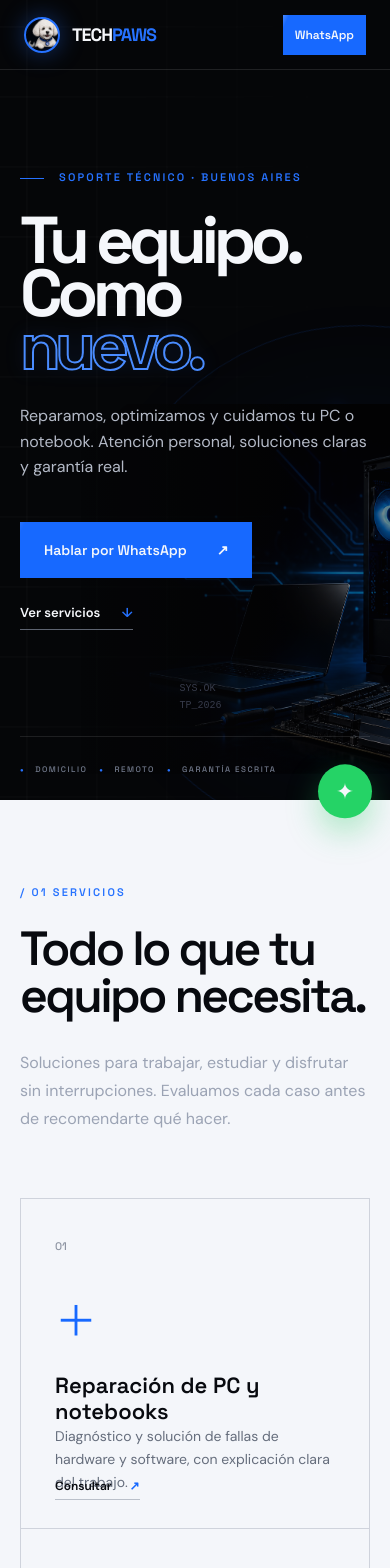
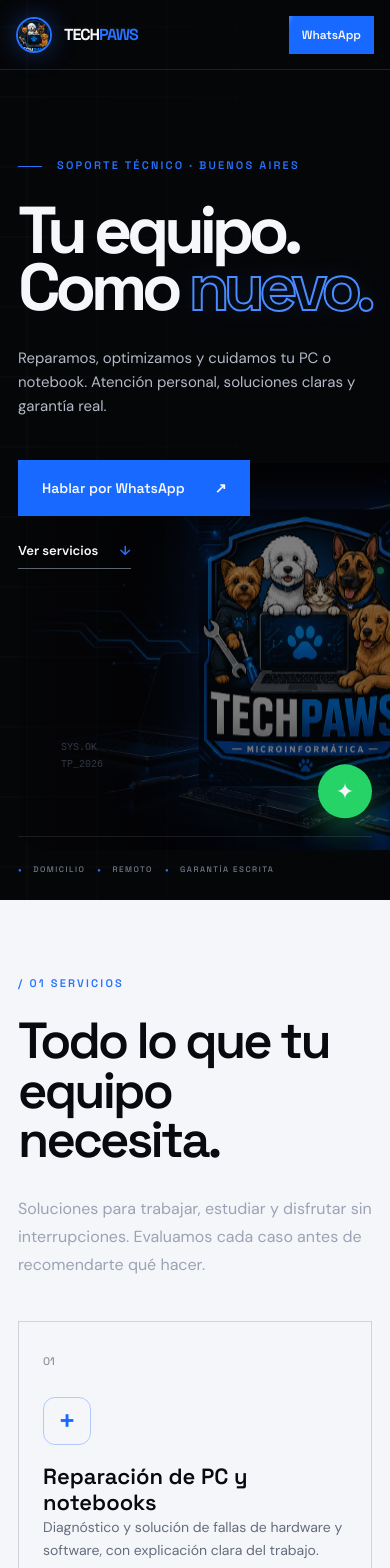
Before and after one commit to JulianBati92/TechPaws, a Next.js app: page / in a window 390 px wide. Shown: the top 1568 px of the page. Built offline with nearby package versions, Linux system fonts and the light colour scheme.

Commit message:
Se corrige responsive y se inmcorpora logo oficial

```diff
--- a/app/layout.tsx
+++ b/app/layout.tsx
@@ -1,6 +1,7 @@
 import type { Metadata } from "next";
 import "./globals.css";
 import "./animations.css";
+import "./responsive-fixes.css";
 
 export const metadata: Metadata = {
   title: "TechPaws | Reparación de PC y notebooks",
--- a/app/page.tsx
+++ b/app/page.tsx
@@ -21,7 +21,7 @@
   return <span className="paw" aria-hidden="true"><i /><i /><i /><i /><b /></span>;
 }
 
-function BrandIcon() { return <span className="brand-mascot" aria-hidden="true" />; }
+function BrandIcon() { return <span className="brand-mascot" aria-hidden="true"><img src="/logo-techpaws.png" alt="" /></span>; }
 
 export default function Home() {
   return (
@@ -47,7 +47,7 @@
         </div>
         <div className="hero-art" aria-hidden="true">
           <div className="orbit orbit-a" /><div className="orbit orbit-b" /><div className="glow" />
-          <div className="tech-visual"><img src="/techpaws-hero.png" alt="Computadoras y mascota de TechPaws" /></div>
+          <div className="tech-visual"><img className="tech-scene" src="/techpaws-hero.png" alt="Computadoras y servicio técnico TechPaws" /><img className="hero-logo" src="/logo-techpaws.png" alt="Logo TechPaws con todos sus precursores" /></div>
           <span className="status"><i /> SOPORTE ACTIVO</span>
           <span className="code">SYS.OK<br />TP_2026</span>
         </div>
@@ -57,7 +57,7 @@
       <section className="section services" id="servicios">
         <div className="section-head"><div><p className="kicker">/ 01 SERVICIOS</p><h2>Todo lo que tu<br />equipo necesita.</h2></div><p>Soluciones para trabajar, estudiar y disfrutar sin interrupciones. Evaluamos cada caso antes de recomendarte qué hacer.</p></div>
         <div className="service-grid">
-          {services.map((service) => <article className="service-card" key={service.n}><span>{service.n}</span><div className="service-icon">＋</div><h3>{service.title}</h3><p>{service.text}</p><a href="#contacto" aria-label={`Consultar por ${service.title}`}>Consultar <b>↗</b></a></article>)}
+          {services.map((service) => <article className="service-card" key={service.n}><span>{service.n}</span><div className="service-icon" aria-hidden="true">+</div><h3>{service.title}</h3><p>{service.text}</p><a href="#contacto" aria-label={`Consultar por ${service.title}`}>Consultar <b>↗</b></a></article>)}
         </div>
       </section>
 
@@ -68,7 +68,7 @@
       </section>
 
       <section className="about section" id="nosotros">
-        <div className="about-card"><div className="about-mark"><PawMark /></div><div><p className="kicker">/ 03 SOBRE TECHPAWS</p><h2>Tecnología que vuelve a acompañarte.</h2><p>En TechPaws creemos que reparar bien también es comunicar bien. Revisamos tu equipo, te contamos qué encontramos y acordamos la solución antes de avanzar. Sin tecnicismos innecesarios ni sorpresas.</p><div className="modes"><span><b>⌂</b> Atención a domicilio</span><span><b>⌁</b> Servicio remoto</span></div></div></div>
+        <div className="about-card"><div className="about-mark"><img src="/logo-techpaws.png" alt="Logo oficial de TechPaws con todos sus precursores" /></div><div><p className="kicker">/ 03 SOBRE TECHPAWS</p><h2>Tecnología que vuelve a acompañarte.</h2><p>En TechPaws creemos que reparar bien también es comunicar bien. Revisamos tu equipo, te contamos qué encontramos y acordamos la solución antes de avanzar. Sin tecnicismos innecesarios ni sorpresas.</p><div className="modes"><span><b>⌂</b> Atención a domicilio</span><span><b>⌁</b> Servicio remoto</span></div></div></div>
       </section>
 
       <section className="contact section" id="contacto">
@@ -83,7 +83,7 @@
         <ContactForm />
       </section>
 
-      <footer><a className="brand" href="#inicio"><PawMark /><span>TECH<em>PAWS</em></span></a><p>Servicio técnico de PC y notebooks.</p><div><a href="https://wa.me/541138191431">WhatsApp</a><a href="mailto:pawstech5@gmail.com">Email</a><a href="#inicio">Volver arriba ↑</a></div><small>© 2026 TECHPAWS · TODOS LOS DERECHOS RESERVADOS</small></footer>
+      <footer><a className="brand" href="#inicio"><BrandIcon /><span>TECH<em>PAWS</em></span></a><p>Servicio técnico de PC y notebooks.</p><div><a href="https://wa.me/541138191431">WhatsApp</a><a href="mailto:pawstech5@gmail.com">Email</a><a href="#inicio">Volver arriba ↑</a></div><small>© 2026 TECHPAWS · TODOS LOS DERECHOS RESERVADOS</small></footer>
       <a className="floating-wa" href="https://wa.me/541138191431?text=Hola%20TechPaws%2C%20necesito%20ayuda" target="_blank" rel="noreferrer" aria-label="Contactar a TechPaws por WhatsApp">✦</a>
     </main>
   );
--- /dev/null
+++ b/app/responsive-fixes.css
@@ -0,0 +1,11 @@
+html,body,main{width:100%;max-width:100%;overflow-x:clip}.nav-shell,.hero,.section,.benefits,.contact,footer{min-width:0}.hero-copy,.hero-art,.section-head>*,.contact>*,.about-card>*,.service-card{min-width:0}
+.brand-mascot{overflow:hidden;background:none;display:grid;place-items:center}.brand-mascot img{width:100%;height:100%;object-fit:cover;object-position:center;display:block}
+.tech-visual{isolation:isolate}.tech-visual .tech-scene{position:absolute;inset:0;width:100%;height:100%;object-fit:cover}.tech-visual .hero-logo{position:absolute;z-index:3;right:8%;top:50%;width:min(42%,340px);height:auto;max-height:76%;object-fit:contain;transform:translateY(-50%);filter:drop-shadow(0 20px 35px rgba(0,0,0,.65)) drop-shadow(0 0 20px rgba(20,115,255,.35));animation:logoFloat 5s ease-in-out infinite}.tech-visual:after{z-index:2}
+.service-card{overflow:hidden}.service-card>*{position:relative;z-index:1}.service-icon{width:48px;height:48px;display:grid;place-items:center;margin:25px 0 18px;border:1px solid rgba(23,105,255,.3);border-radius:12px;line-height:1;font-size:30px;transform-origin:center}.service-card:hover .service-icon{transform:rotate(90deg) scale(1.05)}
+.about-mark{padding:24px;background:radial-gradient(circle,rgba(23,105,255,.18),transparent 62%),#070a10}.about-mark img{width:100%;height:100%;max-height:520px;object-fit:contain;object-position:center;transform:none}.about-card:hover .about-mark img{transform:scale(1.025)}
+@keyframes logoFloat{50%{transform:translateY(calc(-50% - 10px))}}
+@media(max-width:1100px){.nav-shell nav{gap:18px}.hero{grid-template-columns:54% 46%}.hero h1{font-size:clamp(66px,8.5vw,110px)}.section-head{gap:40px}.service-card{padding:28px}.contact{gap:4vw}}
+@media(max-width:900px){.hero{display:flex;flex-direction:column;min-height:960px;padding-bottom:80px}.hero-copy{width:100%;max-width:680px;position:relative;z-index:3}.hero-art{position:absolute;inset:auto -6% 55px 22%;width:auto;height:48%;opacity:.62;overflow:hidden}.tech-visual{inset:0!important;clip-path:none;border-radius:24px}.tech-visual .hero-logo{right:4%;width:min(46%,260px)}.hero-foot{z-index:4}.service-grid{grid-template-columns:repeat(2,minmax(0,1fr))}.section-head,.benefit-intro{align-items:flex-start}.about-card{grid-template-columns:1fr}.about-mark{min-height:420px}.contact{grid-template-columns:1fr}.contact-form{width:100%}}
+@media(max-width:640px){.nav-shell{padding-inline:16px}.nav-shell .brand>span:last-child{font-size:16px}.nav-cta{padding:11px 13px}.hero{min-height:900px;padding-inline:18px}.hero-copy{padding-top:58px}.hero h1{font-size:clamp(54px,17vw,82px);line-height:.86}.lead{font-size:15px}.hero-art{inset:auto -38% 50px 5%;height:43%;opacity:.52}.tech-visual .hero-logo{right:24%;width:42%;max-height:72%}.hero-foot{left:18px;right:18px;overflow:hidden}.hero-foot span{white-space:nowrap}.section,.benefits,.contact{padding:76px 18px}.section h2,.benefits h2,.contact h2{font-size:clamp(40px,13vw,58px)}.section-head{margin-bottom:42px}.service-grid{grid-template-columns:minmax(0,1fr);border-left:0}.service-card{width:100%;padding:26px 24px;border-left:1px solid #cfd3dc}.service-card h3{max-width:none}.benefit-grid{grid-template-columns:minmax(0,1fr)}.benefit-grid>div{border-left:1px solid rgba(255,255,255,.35);min-height:170px}.about-mark{min-height:340px;padding:14px}.about-card>div:last-child{padding:32px 22px}.contact-form{padding:28px 20px}.field-row{grid-template-columns:minmax(0,1fr)}.contact-list a,.contact-list>div{grid-template-columns:82px minmax(0,1fr);gap:8px}.contact-list strong{overflow-wrap:anywhere}footer{padding-inline:18px}footer>div{gap:15px}}
+@media(max-width:380px){.nav-shell .brand>span:last-child{display:none}.hero h1{font-size:52px}.hero-foot span:nth-child(3){display:none}.tech-visual .hero-logo{right:28%;width:38%}}
+@media(prefers-reduced-motion:reduce){.tech-visual .hero-logo{animation:none}}
```
Also changed, not shown: public/logo-techpaws.png (added).
